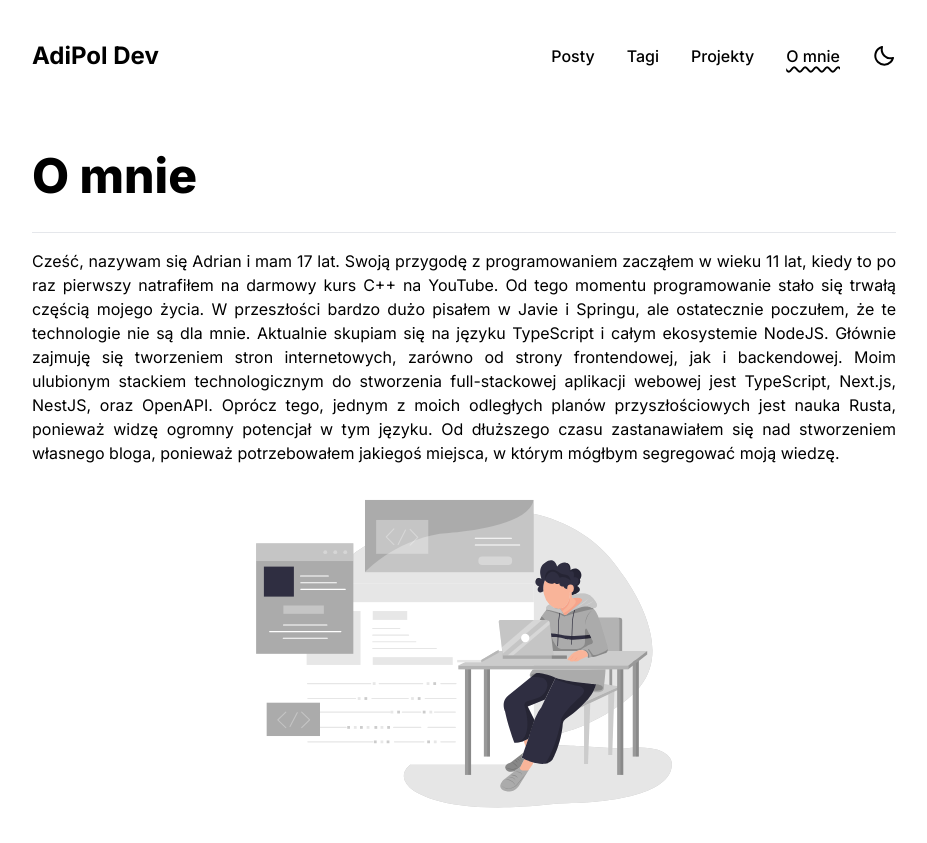
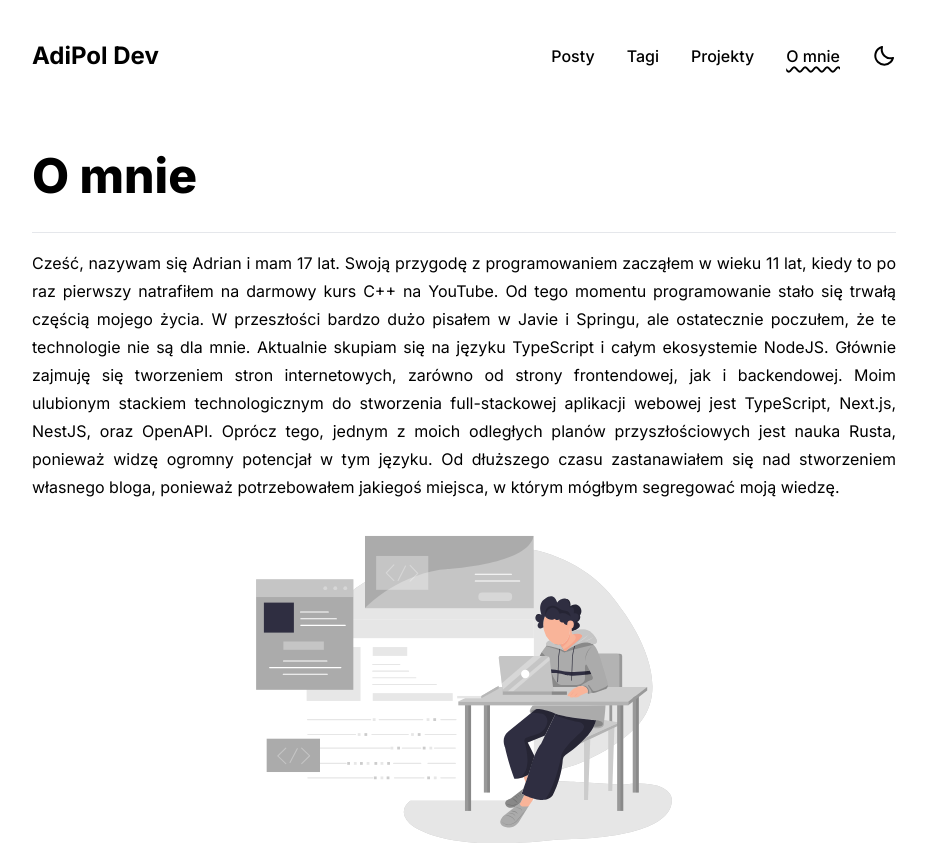
Before and after one commit to AdiPol1359/adipol.dev, a Next.js app: page /o-mnie in a window 1280 px wide. Shown: the top 843 px of the page, without its empty margins (176-1103 px from the left). Built offline with nearby package versions, Linux system fonts and the light colour scheme.

Commit message:
feat: improve text formatting

```diff
--- a/src/app/o-mnie/page.tsx
+++ b/src/app/o-mnie/page.tsx
@@ -5,7 +5,7 @@ export default function AboutMePage() {
 	return (
 		<>
 			<PageTitle>O mnie</PageTitle>
-			<p className="mt-4 text-justify text-white-black">
+			<p className="prose mt-4 max-w-full text-justify text-white-black">
 				Cześć, nazywam się Adrian i mam 17 lat. Swoją przygodę z programowaniem
 				zacząłem w wieku 11 lat, kiedy to po raz pierwszy natrafiłem na darmowy
 				kurs C++ na YouTube. Od tego momentu programowanie stało się trwałą
```
